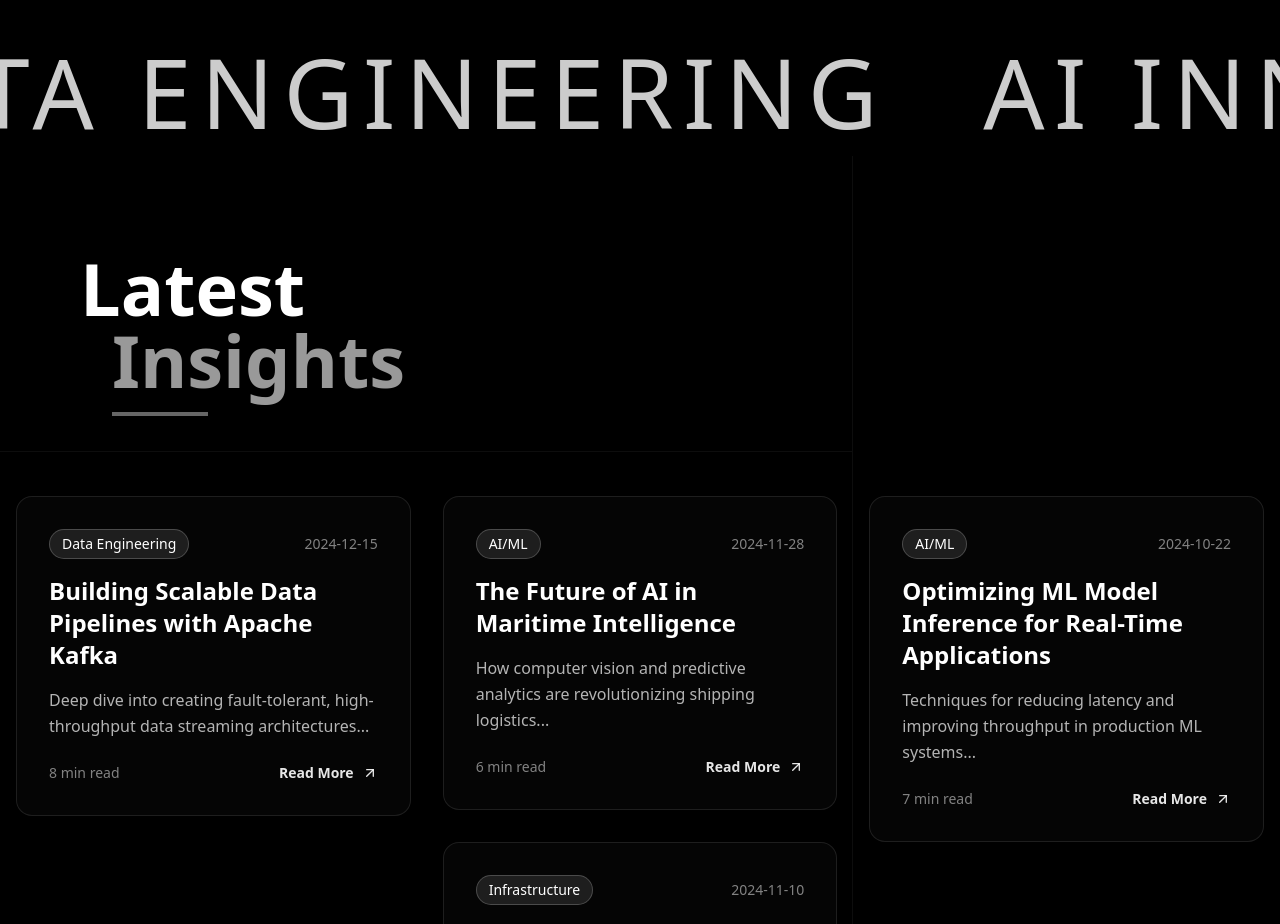
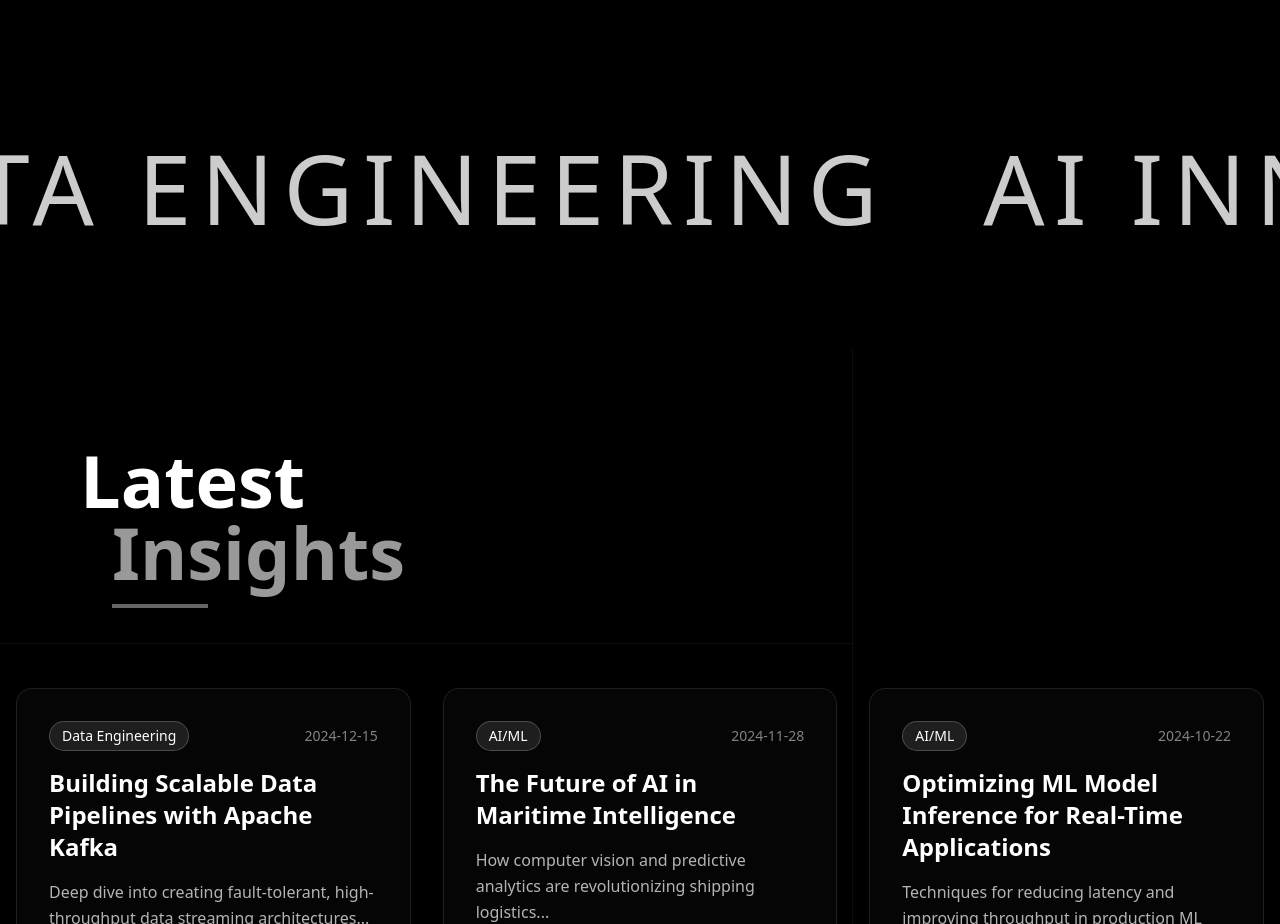
Before and after one commit to imaddde867/imadlab, a React (Vite) app: page / in a window 1280 px wide. Shown: the part 2880-3804 px from the top of the page. Built offline with nearby package versions, Linux system fonts and the light colour scheme.

Commit message:
style: Wrap Marquee component in a div for improved layout consistency

```diff
--- a/src/pages/Index.tsx
+++ b/src/pages/Index.tsx
@@ -11,6 +11,7 @@ const Index = () => {
       <Hero />
       <Projects />
       <TechStack />
+      <div className="my-24">
         <Marquee
           words={[
             "Data Engineering",
@@ -35,6 +36,7 @@ const Index = () => {
           ]}
           speed="normal"
         />
+      </div>
       <BlogFeed />
       <Contact />
     </div>
```
Lines whose indentation alone changed are shown as unchanged.
